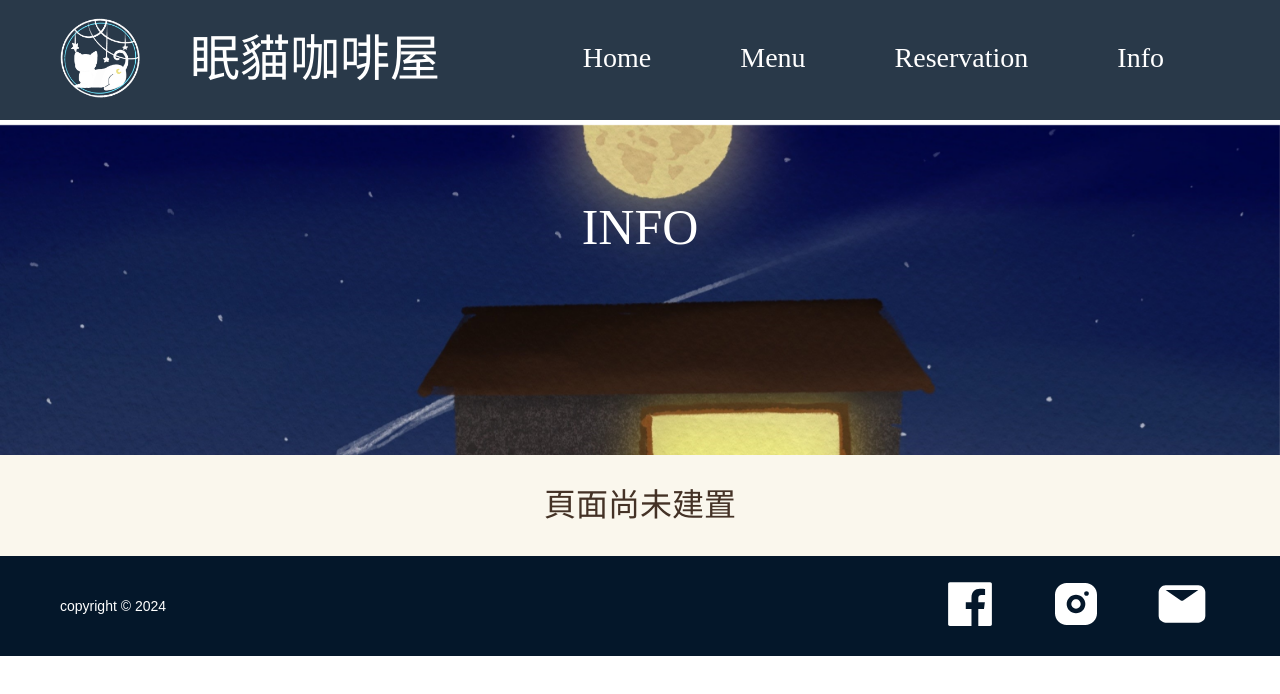
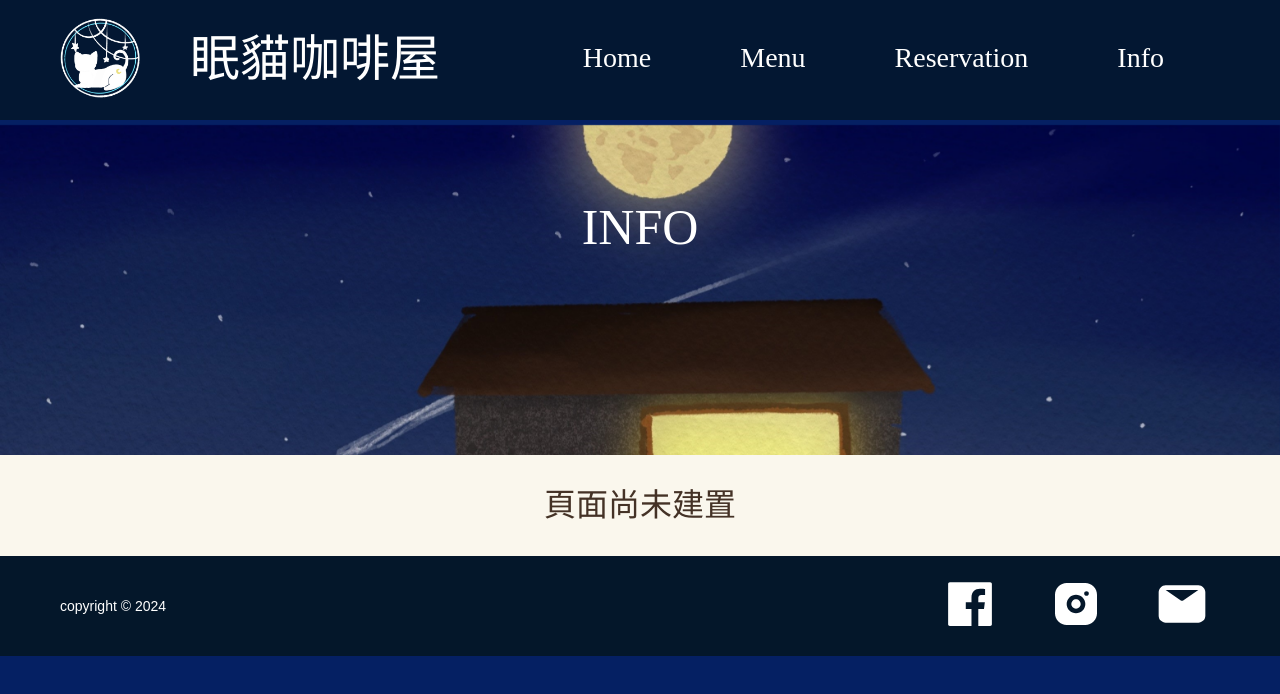
Before and after one commit to 111219016/coffee2, a plain HTML site: page coffee/HTML/info.html in a window 1280 px wide. Drawn offline with nearby package versions, Linux system fonts and the light colour scheme; a web font is replaced by a local one.

Commit message:
v12-final
又補了其他頁的背景色(防空白跑出來

```diff
--- a/coffee/CSS/info.css
+++ b/coffee/CSS/info.css
@@ -1,3 +1,6 @@
+html{
+    background-color: #052063ff;
+}
 .main{
     background-color: #faf7ed;
 }
--- a/coffee/CSS/menu.css
+++ b/coffee/CSS/menu.css
@@ -5,6 +5,9 @@
 *author 余盈蓁 陳星璇
 *licensed
 */
+html{
+    background-color: #052063ff;
+}
 body{
     margin:0;
     font-family: '微軟正黑體',arial;/* 新增字體設定 前面微軟正黑體為主要字體，後面為替補字體 */
--- a/coffee/CSS/reservation.css
+++ b/coffee/CSS/reservation.css
@@ -5,6 +5,9 @@
 *author 余盈蓁 陳星璇
 *licensed
 */
+html{
+    background-color: #052063ff;
+}
 body{
     margin:0;
     font-family: '微軟正黑體',arial;/* 新增字體設定 前面微軟正黑體為主要字體，後面為替補字體 */
```
